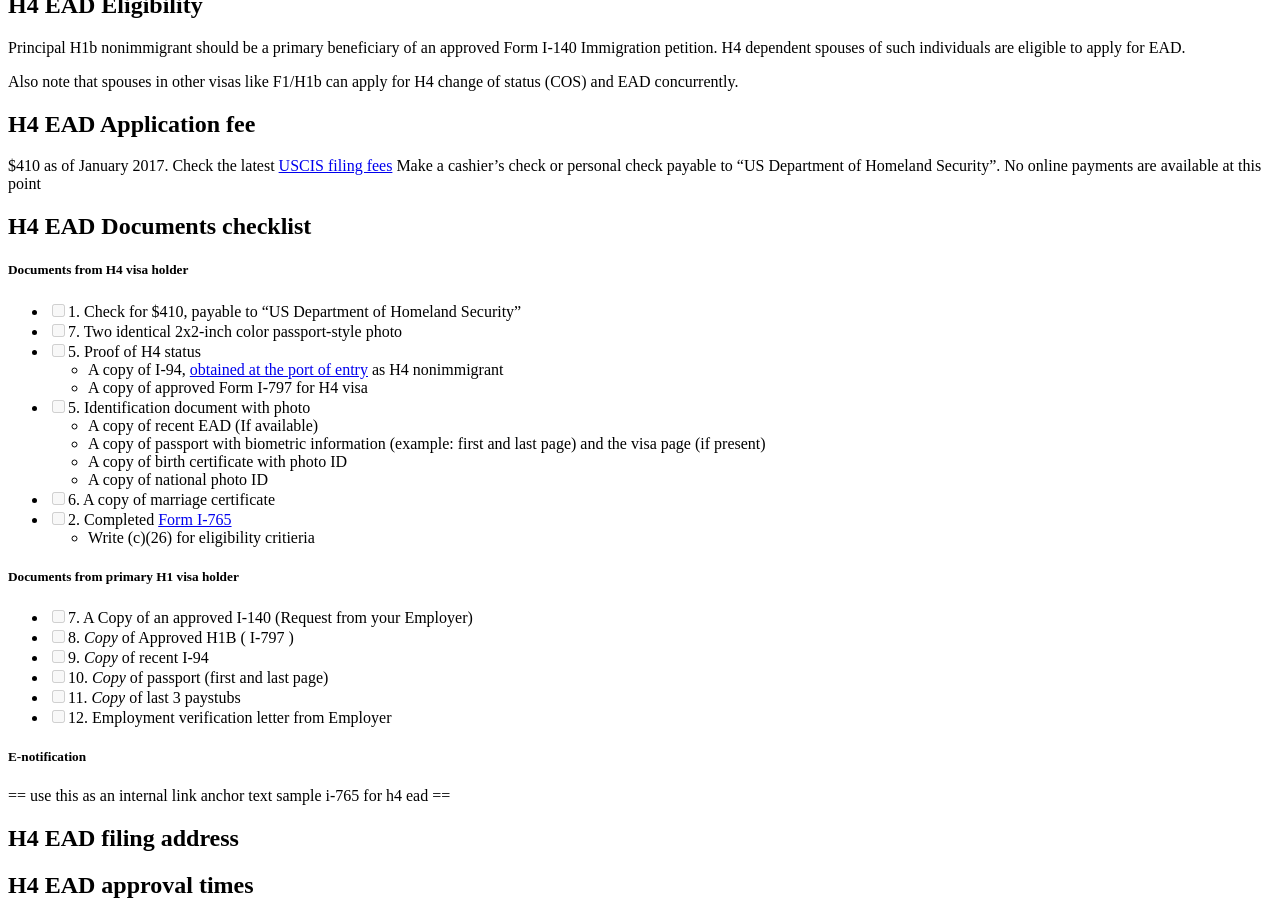
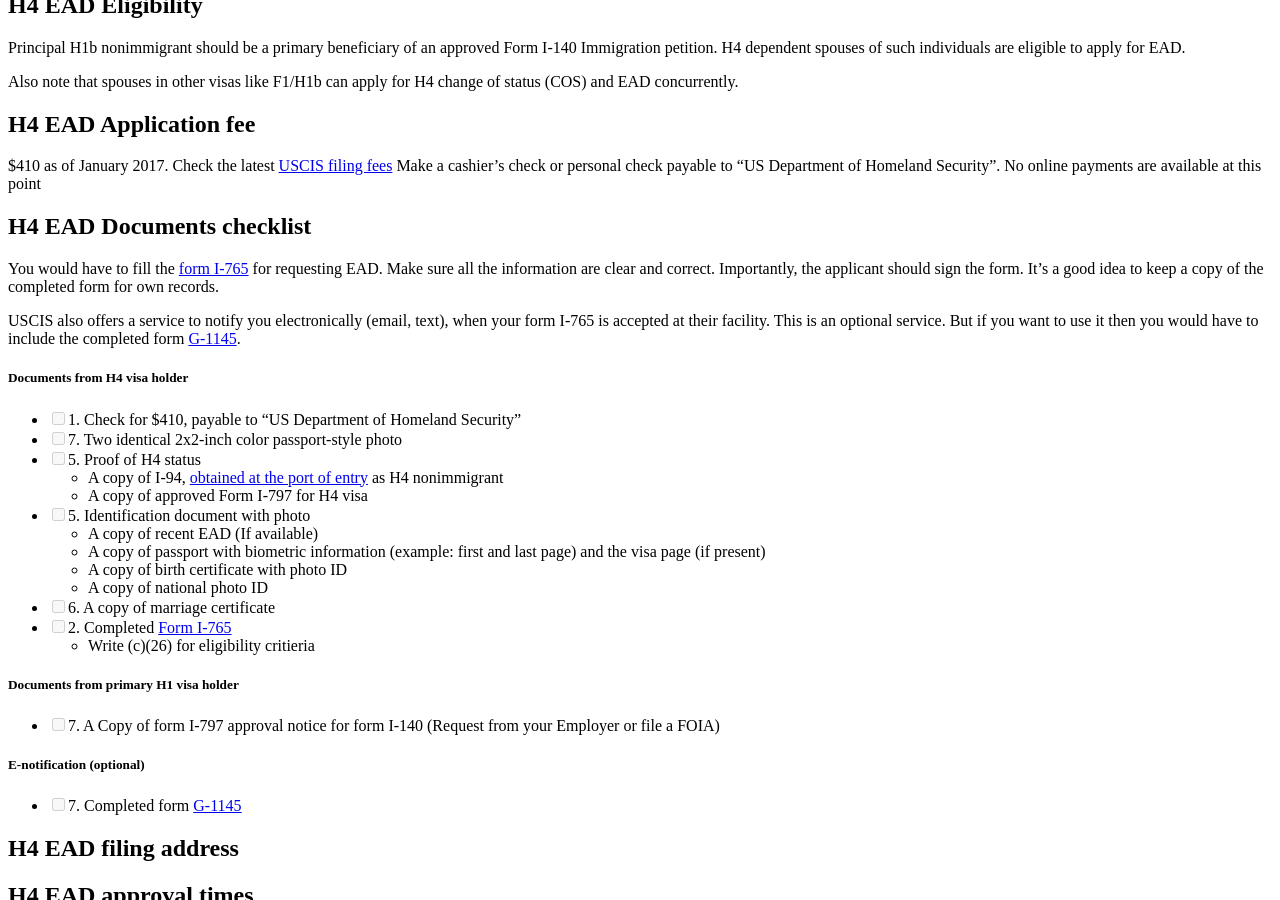
Before and after one commit to gitforwork2/gitforwork.github.io, a Jekyll site: the page built from _posts/2017-01-19-h4-ead-application.md, in a window 1280 px wide and 900 px high, scrolled down 613 px. Built offline with Jekyll 4.4.1, drawn with Linux system fonts in a browser that asks for light colours; nearby versions of some CDN libraries; comment, search, counter and statistics services are not loaded.

Commit message:
Update 2017-01-19-h4-ead-application.md

```diff
--- a/_posts/2017-01-19-h4-ead-application.md
+++ b/_posts/2017-01-19-h4-ead-application.md
@@ -31,6 +31,9 @@ $410 as of January 2017. Check the latest [USCIS filing fees](https://www.uscis.
 Make a cashier's check or personal check payable to "US Department of Homeland Security". No online payments are available at this point
 
 ## H4 EAD Documents checklist
+You would have to fill the [form I-765](http://www.uscis.gov/i-765) for requesting EAD. Make sure all the information are clear and correct. Importantly, the applicant should sign the form. It's a good idea to keep a copy of the completed form for own records.
+
+USCIS also offers a service to notify you electronically (email, text), when your form I-765 is accepted at their facility. This is an optional service. But if you want to use it then you would have to include the completed form [G-1145](http://www.uscis.gov/sites/default/files/files/form/g-1145.pdf).
 
 ##### Documents from H4 visa holder
 
@@ -50,18 +53,11 @@ Make a cashier's check or personal check payable to "US Department of Homeland S
 
 ##### Documents from primary H1 visa holder
 
-- [ ] 7. A Copy of an approved I-140 (Request from your Employer)
-- [ ] 8.  *Copy* of Approved H1B ( I-797 )
-- [ ] 9.  *Copy* of recent I-94
-- [ ] 10. *Copy* of passport (first and last page)
-- [ ] 11. *Copy* of last 3 paystubs
-- [ ] 12. Employment verification letter from Employer
+- [ ] 7. A Copy of form I-797 approval notice for form I-140 (Request from your Employer or file a FOIA)
 
-##### E-notification
+##### E-notification (optional)
+- [ ] 7. Completed form [G-1145](http://www.uscis.gov/sites/default/files/files/form/g-1145.pdf)
 
-
-
-== use this as an internal link anchor text sample i-765 for h4 ead ==
 ## H4 EAD filing address
 ## H4 EAD approval times
 ## H4 EAD status
```
